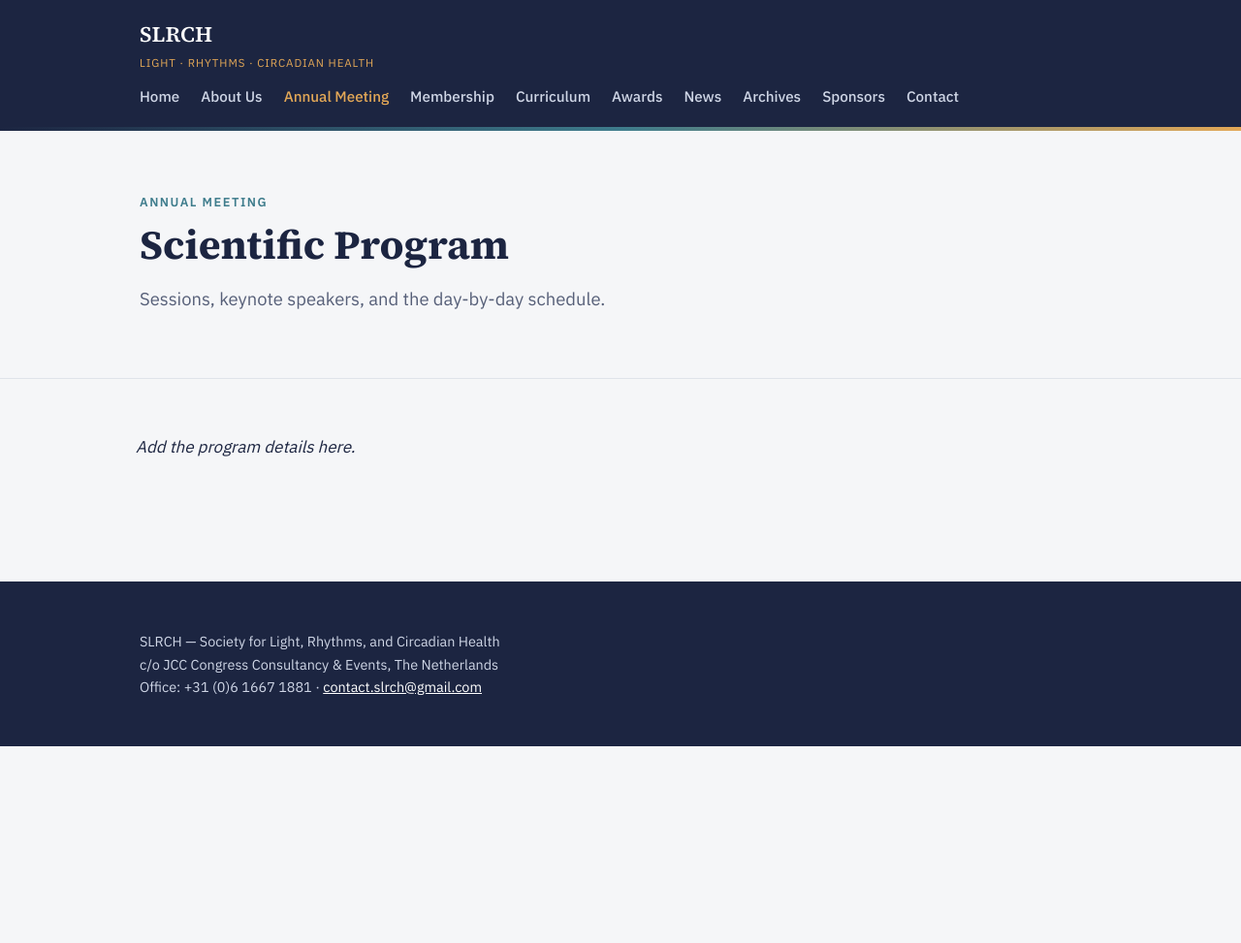
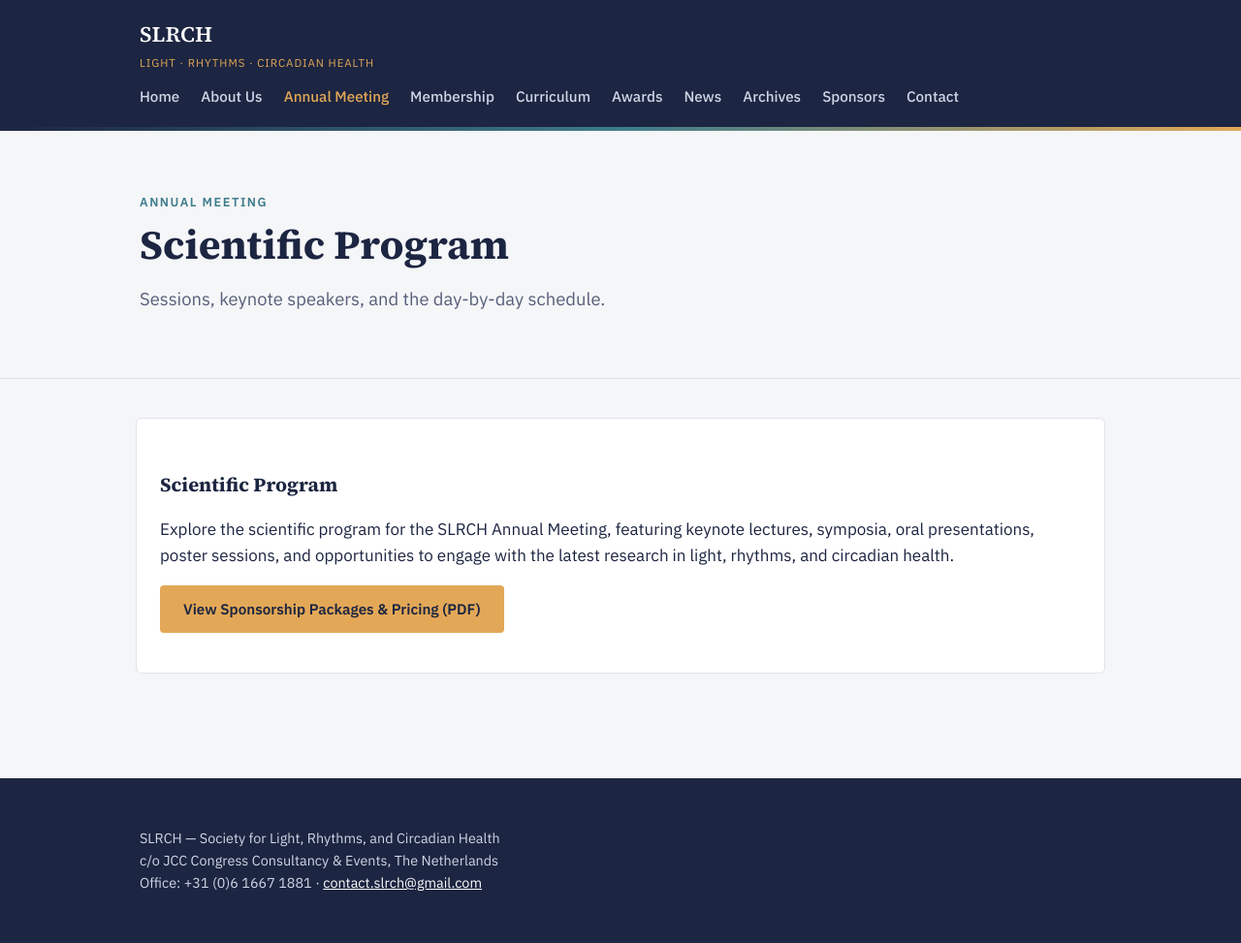
Before and after one commit to SLRCH-Society/SLRCH-website, a Jekyll site: the page built from docs/program.md, in a window 1280 px wide. Shown: the whole page at 97% size. Built offline with Jekyll 4.4.1, drawn with Linux system fonts in a browser that asks for light colours; before the commit the page ends 900 px from its top, so only the background shows below that.

Commit message:
Add pdf links fro program, sponsor and conduct

```diff
--- a/docs/program.md
+++ b/docs/program.md
@@ -7,4 +7,8 @@
 lede: Sessions, keynote speakers, and the day-by-day schedule.
 ---
 
-*Add the program details here.*
+<div class="card">
+  <h3>Scientific Program</h3>
+  <p>Explore the scientific program for the SLRCH Annual Meeting, featuring keynote lectures, symposia, oral presentations, poster sessions, and opportunities to engage with the latest research in light, rhythms, and circadian health.</p>
+  <p><a class="btn btn-primary" href="/assets/meeting-2026/SLRCH2026-Programme.pdf">View Sponsorship Packages & Pricing (PDF)</a></p>
+</div>
```
Also changed, not shown: docs/code-of-conduct.md (+1 -1 lines), docs/sponsor-package.md (+1 -1 lines).
